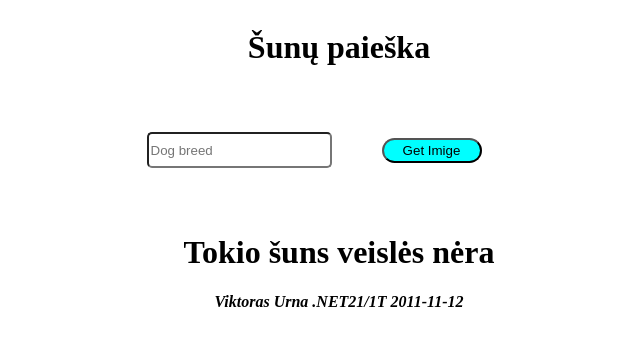
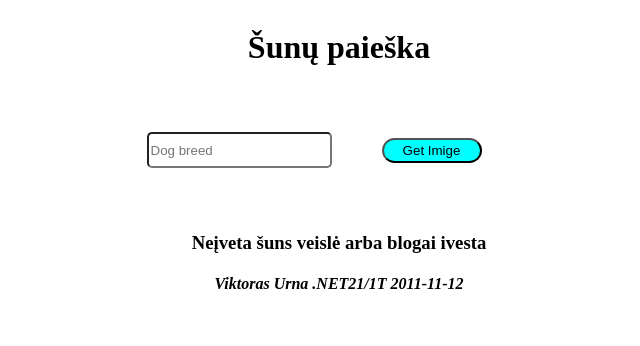
Before and after one commit to VikUrn/frontoegzaminas, a React (Create React App) app: page / in a window 1280 px wide. Shown: the top 346 px of the page, without its empty margins (301-941 px from the left). Built offline with nearby package versions, Linux system fonts and the light colour scheme.

Commit message:
Update Artical.jsx

```diff
--- a/src/components/artical/Artical.jsx
+++ b/src/components/artical/Artical.jsx
@@ -14,7 +14,7 @@ const Artical = (props) => {
     } else {
         return (
             <div>
-                <h1> Tokio šuns veislės nėra </h1>
+                <h3> Neįveta šuns veislė arba blogai ivesta </h3>
             </div>
         )
     }
```
